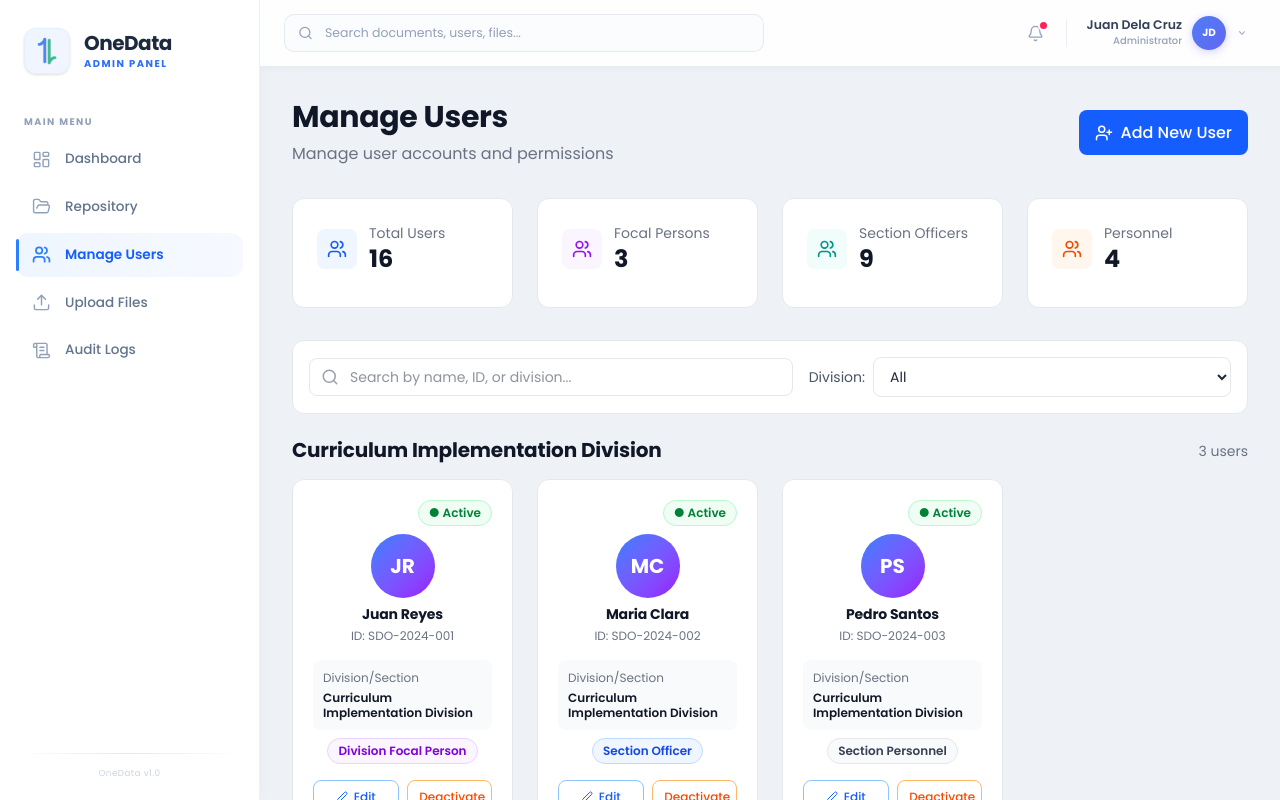
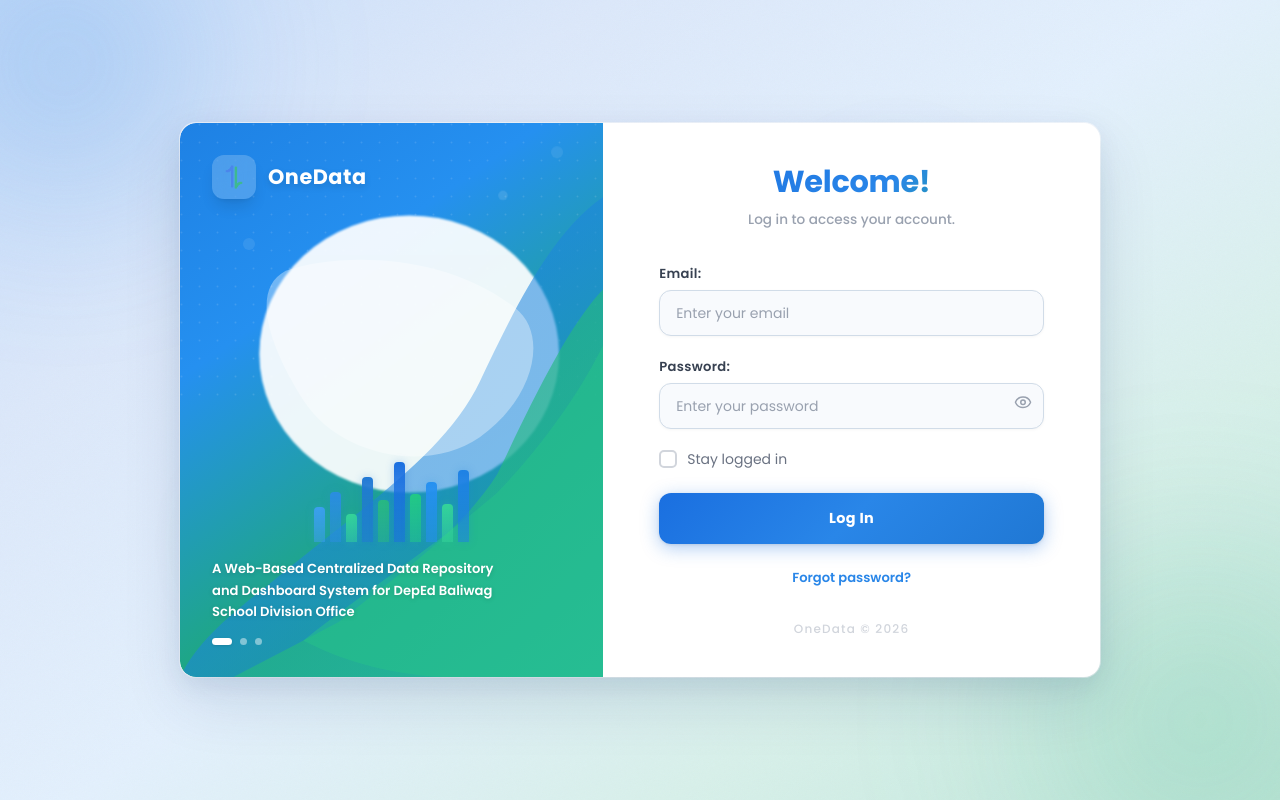
Before and after one commit to Robb730/onedata, a React (Vite) app: page /manage-user in a window 1280 px wide. Built offline with nearby package versions, Linux system fonts and the light colour scheme.

Commit message:
auth now works in login page. pre-define/add user in supabase to try

```diff
--- a/package.json
+++ b/package.json
@@ -10,7 +10,7 @@
     "preview": "vite preview"
   },
   "dependencies": {
-    "@supabase/supabase-js": "^2.105.1",
+    "@supabase/supabase-js": "^2.105.4",
     "@tailwindcss/vite": "^4.2.4",
     "clsx": "^2.1.1",
     "date-fns": "^4.1.0",
--- a/src/App.jsx
+++ b/src/App.jsx
@@ -2,6 +2,9 @@ import { Routes, Route } from 'react-router-dom'
 
 // shared layout
 import { AppLayout } from './components/AppLayout'
+
+import {useEffect, useState} from "react";
+import {supabase} from './lib/supabaseClient.js';
 
 // pages
 import LandingPage from './pages/LandingPage/LandingPage.jsx'
@@ -12,6 +15,21 @@ import ManageUsers from './pages/ManageUsers/ManageUsers.jsx'
 
 
 function App() {
+  const [session, setSession] = useState(null);
+
+  useEffect(() => {
+    supabase.auth.getSession().then(({ data: { session } }) => {
+      setSession(session);
+    });
+
+    const { data: { subscription } } = supabase.auth.onAuthStateChange((_event, session) => {
+      setSession(session);  // ✅ this auto-updates when login succeeds
+    });
+
+    return () => subscription.unsubscribe();
+  }, []);
+
+
   return (
     <Routes>
       {/* Public routes — no sidebar/header */}
@@ -20,8 +38,8 @@ function App() {
       <Route path="/test" element={<BaliwagExtractor />} />
 
       {/* Authenticated routes — wrapped with AppLayout */}
-      <Route path="/dashboard" element={<AppLayout><Dashboard /></AppLayout>} />
-      <Route path="/manage-user" element={<AppLayout><ManageUsers /></AppLayout>} />
+      <Route path="/dashboard" element={ session ? <AppLayout><Dashboard /></AppLayout> : <LoginPage /> } />
+      <Route path="/manage-user" element={ session ? <AppLayout><ManageUsers /></AppLayout> : <LoginPage /> } />
     </Routes>
   )
 }
--- a/src/components/LoginPageComponents/LoginForm.jsx
+++ b/src/components/LoginPageComponents/LoginForm.jsx
@@ -3,6 +3,8 @@ import { Eye, EyeOff } from "lucide-react";
 import { LoginFormInput } from "./LoginFormInput";
 import { LoginButton } from "./LoginButton";
 import { LoginCheckbox } from "./LoginCheckbox";
+import {supabase} from '../../lib/supabaseClient';
+import { useNavigate } from "react-router-dom";
 
 /**
  * LoginForm — Right-side form panel containing welcome header,
@@ -10,17 +12,32 @@ import { LoginCheckbox } from "./LoginCheckbox";
  * login button, forgot-password link and copyright footer.
  */
 export function LoginForm() {
-  const [username, setUsername] = useState("");
+  const [email, setEmail] = useState("");
   const [password, setPassword] = useState("");
+
+  const [error, setError] = useState(null);
+
   const [showPassword, setShowPassword] = useState(false);
   const [stayLoggedIn, setStayLoggedIn] = useState(false);
   const [loading, setLoading] = useState(false);
+  const navigate = useNavigate();
 
-  const handleSubmit = (e) => {
+  const handleLogin = async (e) => {
     e.preventDefault();
     setLoading(true);
-    // TODO: integrate with Supabase auth
-    setTimeout(() => setLoading(false), 2000);
+    setError(null);
+
+    const { data, error } = await supabase.auth.signInWithPassword({
+      email,
+      password,
+    });
+
+    if (error) {
+      setError(error.message);
+    } else {
+      navigate("/dashboard");
+    }
+    setLoading(false);
   };
 
   return (
@@ -30,7 +47,8 @@ export function LoginForm() {
         <h1
           className="text-[1.9rem] font-extrabold tracking-tight"
           style={{
-            background: "linear-gradient(135deg, #1a6fe0 0%, #2986e8 60%, #1daa74 100%)",
+            background:
+              "linear-gradient(135deg, #1a6fe0 0%, #2986e8 60%, #1daa74 100%)",
             WebkitBackgroundClip: "text",
             WebkitTextFillColor: "transparent",
             backgroundClip: "text",
@@ -43,16 +61,16 @@ export function LoginForm() {
         </p>
       </div>
 
-      <form onSubmit={handleSubmit} className="flex flex-col gap-5">
-        {/* Username */}
+      <form onSubmit={handleLogin} className="flex flex-col gap-5">
+        {/* Email */}
         <LoginFormInput
-          id="login-username"
-          label="Username:"
-          type="text"
-          value={username}
-          onChange={(e) => setUsername(e.target.value)}
-          placeholder="Enter your username"
-          autoComplete="username"
+          id="login-email"
+          label="Email:"
+          type="email"
+          value={email}
+          onChange={(e) => setEmail(e.target.value)}
+          placeholder="Enter your email"
+          autoComplete="email"
         />
 
         {/* Password */}
--- a/src/pages/Login/LoginPage.jsx
+++ b/src/pages/Login/LoginPage.jsx
@@ -1,5 +1,7 @@
 import React from "react";
+import {useState} from "react";
 import { LoginBranding, LoginForm } from "../../components/LoginPageComponents";
+import {supabase} from '../../lib/supabaseClient';
 
 /**
  * LoginPage — Full-screen login page.
@@ -12,6 +14,9 @@ import { LoginBranding, LoginForm } from "../../components/LoginPageComponents";
  * multiple layered decorative blobs and a subtle noise texture.
  */
 export default function LoginPage() {
+
+
+
   return (
     <div
       id="login-page"
```
Also changed, not shown: 1 other file (tests, documents, lock files or other folders).
